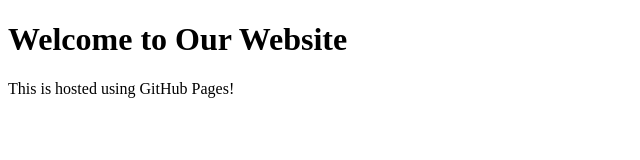
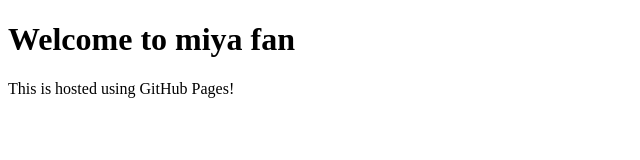
Before and after one commit to AniketSonar/ML, a plain HTML site: page index.html in a window 1280 px wide. Shown: the whole page, without its empty margins (0-640 px from the left). Drawn offline with Linux system fonts and the light colour scheme.

Commit message:
Update index.html
<h1>

```diff
--- a/index.html
+++ b/index.html
@@ -4,7 +4,7 @@
  <title>My Simple Website</title>
 </head>
 <body>
- <h1>Welcome to Our Website</h1>
+ <h1>Welcome to miya fan</h1>
  <p>This is hosted using GitHub Pages!</p>
 </body>
 </html>
```
